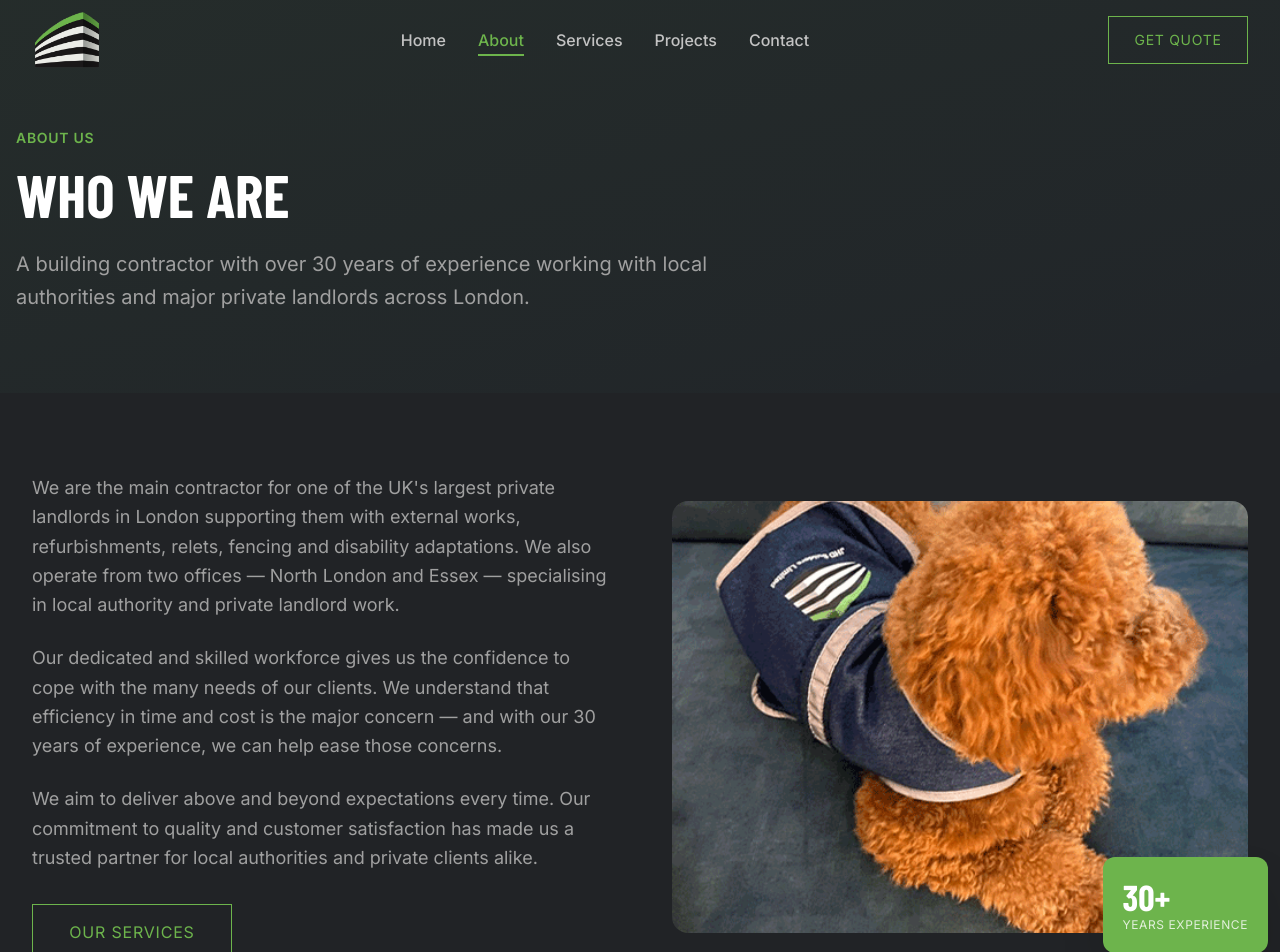
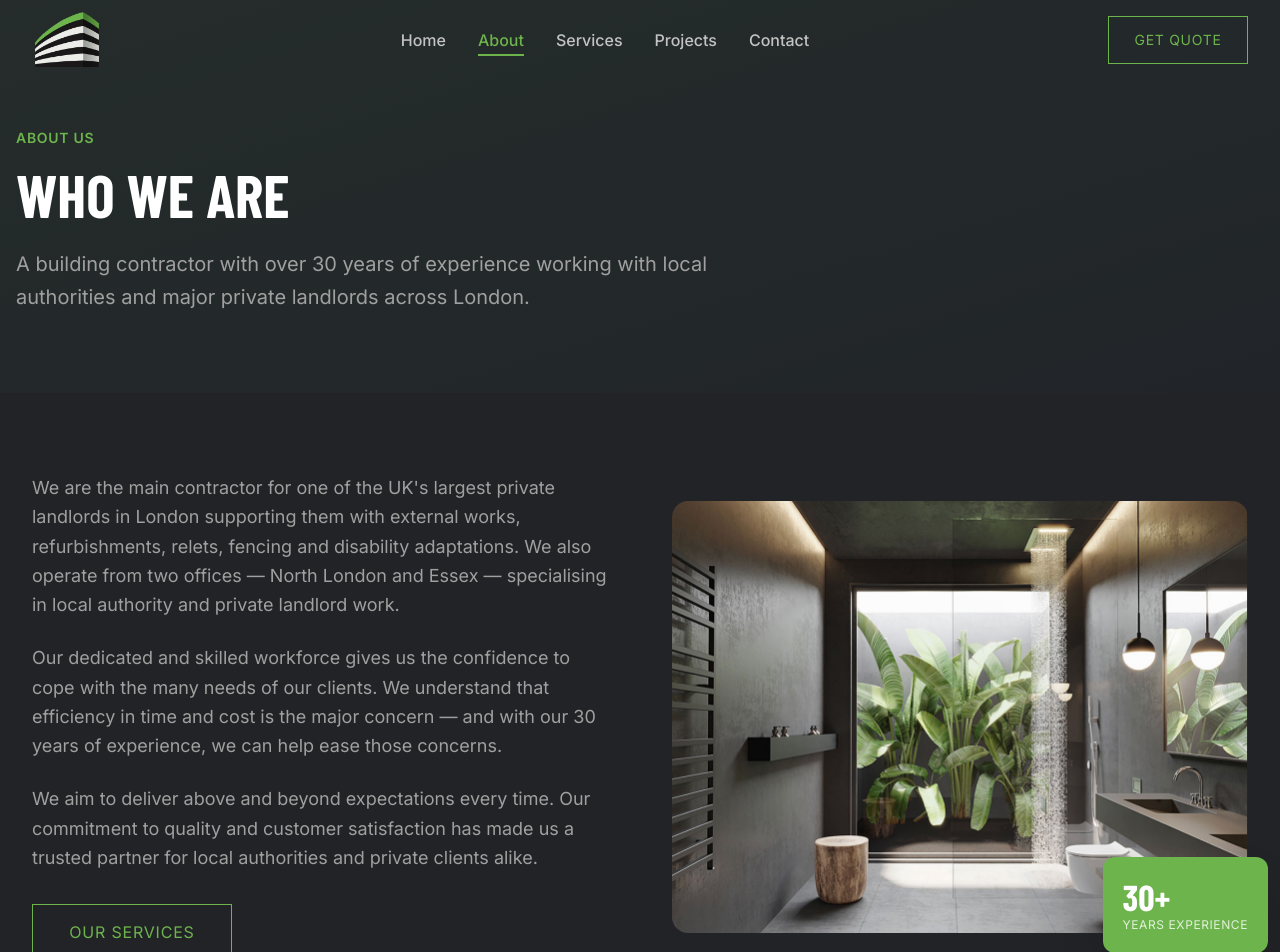
Before and after one commit to vishal-mayo/jhd-builders-website, a React (Vite) app: page /about in a window 1280 px wide. Shown: the top 952 px of the page. Built offline with nearby package versions, Linux system fonts and the light colour scheme; a web font is replaced by a local one.

Commit message:
Update feature images and accreditation styling
- Replace Brockley mascot with showroom bathroom image on Home and About
- Change accreditation cards from bg-white to bg-dark-lighter with border
- Add showroom-bathroom.png to public/images

```diff
--- a/src/pages/About.jsx
+++ b/src/pages/About.jsx
@@ -116,7 +116,7 @@ export default function About() {
             </motion.div>
             <motion.div initial={{ opacity: 0, x: 30 }} whileInView={{ opacity: 1, x: 0 }} viewport={{ once: true }} transition={{ duration: 0.6, delay: 0.2 }} className="relative">
               <div className="aspect-[4/3] rounded-2xl overflow-hidden">
-                <img src="/images/brockley-mascot.png" alt="JHD Builders team" className="w-full h-full object-cover" />
+                <img src="/images/showroom-bathroom.png" alt="JHD Builders Showroom" className="w-full h-full object-cover" />
               </div>
               <div className="absolute -bottom-5 -right-5 bg-primary p-5 rounded-xl shadow-2xl">
                 <div className="text-4xl font-bold text-white font-condensed">30+</div>
--- a/src/pages/Home.jsx
+++ b/src/pages/Home.jsx
@@ -154,7 +154,7 @@ export default function Home() {
             </motion.div>
             <motion.div initial={{ opacity: 0, x: 50 }} whileInView={{ opacity: 1, x: 0 }} viewport={{ once: true }} transition={{ duration: 0.6, delay: 0.2 }} className="relative">
               <div className="aspect-[4/3] rounded-lg overflow-hidden">
-                <img src="/images/brockley-mascot.png" alt="JHD Builders" className="w-full h-full object-cover" />
+                <img src="/images/showroom-bathroom.png" alt="JHD Builders Showroom" className="w-full h-full object-cover" />
               </div>
               <div className="absolute -bottom-6 -left-6 bg-primary p-6 rounded-lg shadow-2xl">
                 <div className="text-5xl font-bold text-white">30+</div>
@@ -293,7 +293,7 @@ export default function Home() {
                 viewport={{ once: true }} transition={{ duration: 0.35, delay: i * 0.07 }}
               >
                 <motion.div
-                  className="w-28 h-20 bg-white rounded-xl p-3 flex items-center justify-center shadow-sm cursor-default"
+                  className="w-28 h-20 bg-dark-lighter rounded-xl p-3 flex items-center justify-center shadow-sm cursor-default border border-grey/30"
                   whileHover={{ y: -3, boxShadow: '0 8px 24px rgba(109,180,76,0.2)' }}
                   transition={{ duration: 0.2 }}
                 >
```
Also changed, not shown: public/images/showroom-bathroom.png (added).
